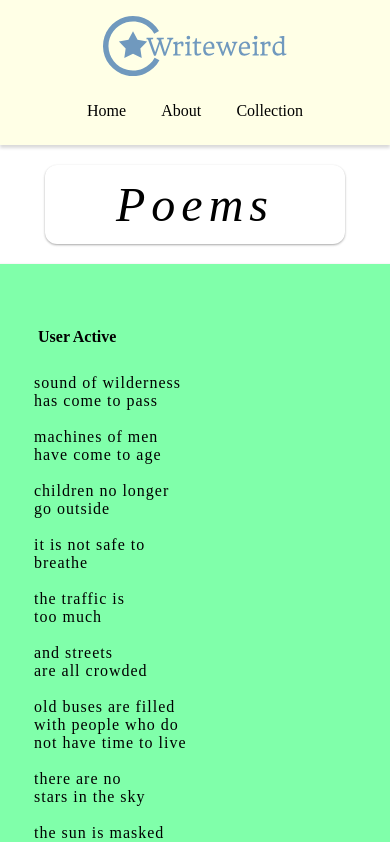
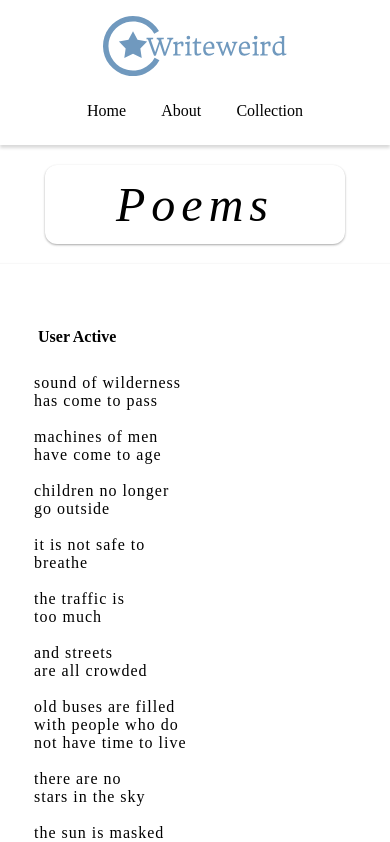
Before and after one commit to avi9401/Poetry_Project, a React (Vite) app: page /Poetry_Project/Poetry in a window 390 px wide. Shown: the top 842 px of the page. Built offline with nearby package versions, Linux system fonts and the light colour scheme.

Commit message:
changes to theme

```diff
--- a/src/index.css
+++ b/src/index.css
@@ -363,7 +363,7 @@ p {
   .nav {
   position: sticky;
   top: 0;
-  background: #ffffe6;
+  background: #ffffff;
   color: white;
   display: flex;
   flex-direction: column;
@@ -495,7 +495,7 @@ p {
   width: auto;
   min-width: 450px;
   height: auto;
-  background: #80ffaa;
+  background: #ffffff;
   padding: 4rem;
   margin: 20px;
   border: 0;
@@ -515,7 +515,7 @@ p {
   width: auto;
   min-width: 450px;
   height: auto;
-  background: #80ffaa;
+  background: #ffffff;
   padding: 4rem;
   margin: 20px;
   border: 0;
@@ -536,7 +536,7 @@ p {
 
 .comp {
   display: flex;
-  justify-content: left;
+  justify-content: center;
   flex-direction: row;
   margin: 45px 40px 0px 40px;
   gap: 1rem;
```
